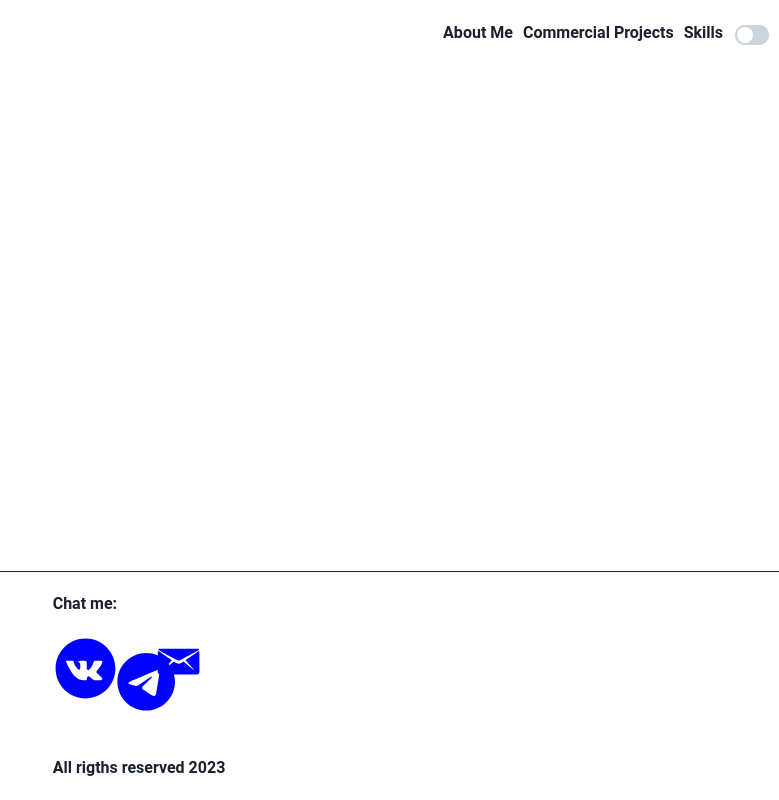
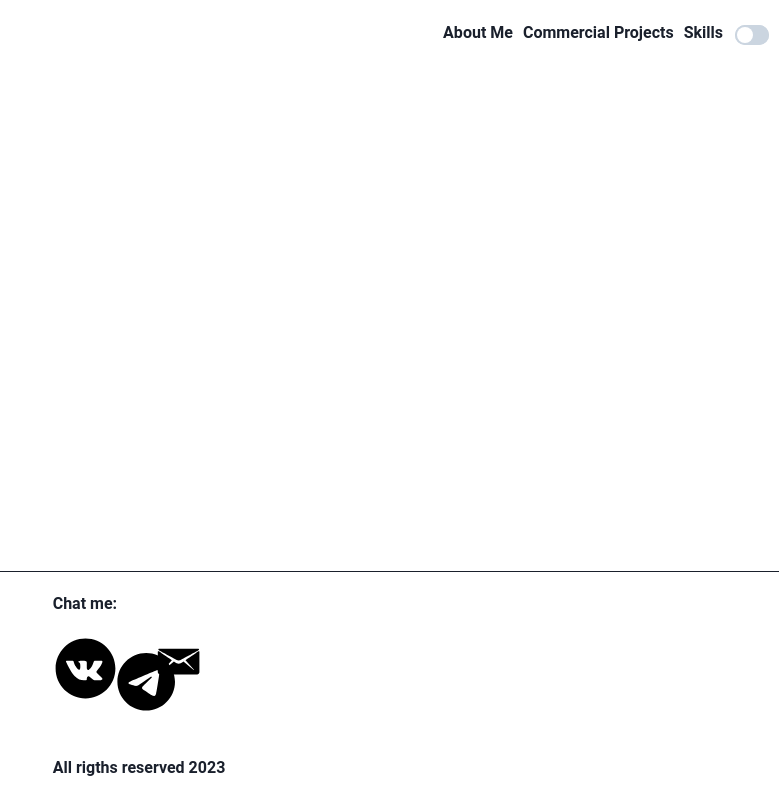
Before and after one commit to AndrewChernigovsky/gameDeveloper, a React (Create React App) app: page / in a window 1280 px wide. Shown: the whole page, without its empty margins (501-1280 px from the left). Built offline with nearby package versions, Linux system fonts and the light colour scheme.

Commit message:
cleaning code

```diff
--- a/src/App.tsx
+++ b/src/App.tsx
@@ -16,11 +16,7 @@ function App() {
 				isDark={isDark}
 			/>
 			<HomePage />
-			<Footer
-				colorMode={colorMode}
-				toggleColorMode={toggleColorMode}
-				isDark={isDark}
-			/>
+			<Footer />
 		</div>
 	);
 }
--- a/src/layout/Footer/Footer.tsx
+++ b/src/layout/Footer/Footer.tsx
@@ -3,14 +3,8 @@ import { useColorModeValue } from "@chakra-ui/react";
 
 import { Link } from "react-router-dom";
 
-interface IModeTheme {
-  colorMode: any;
-  toggleColorMode: () => void;
-  isDark: boolean;
-}
-
-const Footer = ({colorMode, toggleColorMode }: IModeTheme) => {
-  const color = useColorModeValue("blue", "white");
+const Footer = () => {
+  const color = useColorModeValue("black", "white");
 
   return (
     <footer>
```
